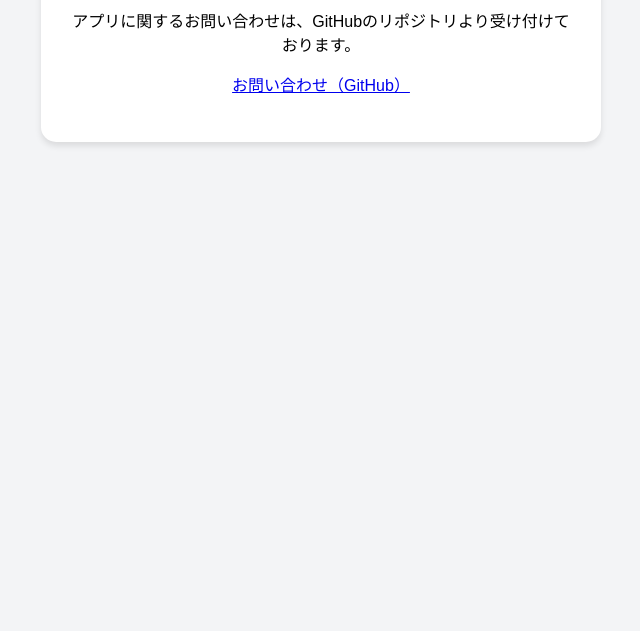
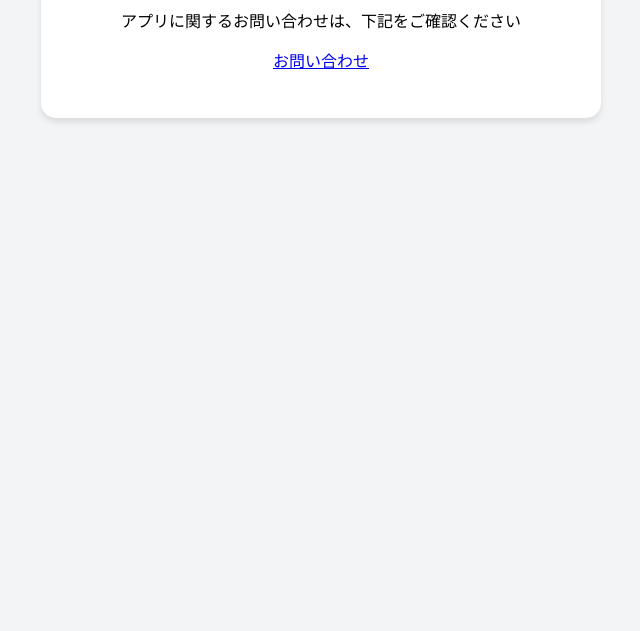
Before and after one commit to ATSUSHI78/app-ads-txt, a plain HTML site: page index.html in a window 1280 px wide. Shown: the part 169-800 px from the top of the page, without its empty margins (319-959 px from the left). Drawn offline with Linux system fonts and the light colour scheme.

Commit message:
Update index.html

```diff
--- a/index.html
+++ b/index.html
@@ -12,8 +12,8 @@
 <body>
     <div class="card">
         <h1>CostPer サポート窓口</h1>
-        <p>アプリに関するお問い合わせは、GitHubのリポジトリより受け付けております。</p>
-        <p><a href="https://sites.google.com/view/costper-app-official/">お問い合わせ（GitHub）</a></p>
+        <p>アプリに関するお問い合わせは、下記をご確認ください</p>
+        <p><a href="https://sites.google.com/view/costper-app-official/">お問い合わせ</a></p>
     </div>
 </body>
 </html>
```
